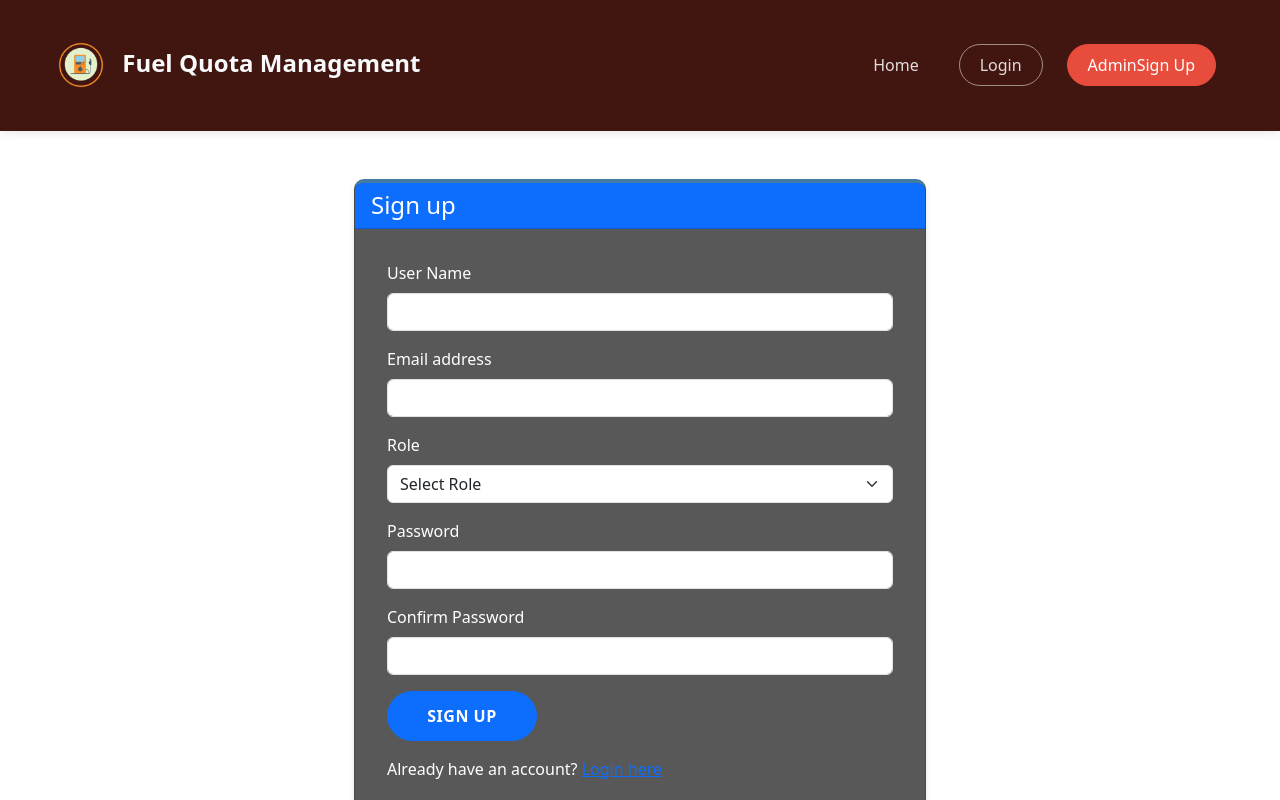
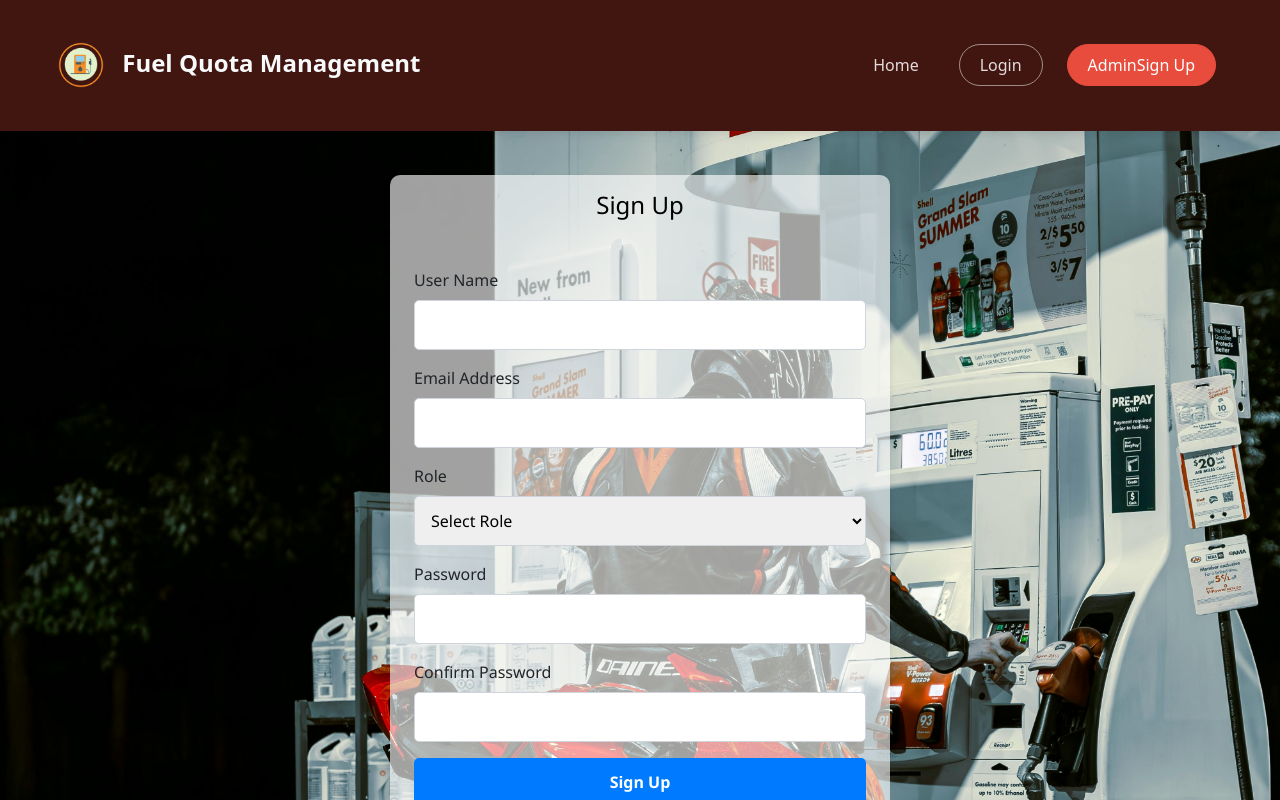
Before and after one commit to Kevi28JM/fuel-quota-management-system, a React (Create React App) app in the folder frontend/: page /signup in a window 1280 px wide. Shown: the top 800 px of the page. Built offline with nearby package versions, Linux system fonts and the light colour scheme.

Commit message:
add the usersignup page and add css

```diff
--- a/frontend/src/pages/signUp.js
+++ b/frontend/src/pages/signUp.js
@@ -1,6 +1,7 @@
 import React, { useState } from 'react';
 import { Link } from 'react-router-dom';
-import { registerUser } from '../services/authServices'; // <-- make sure path is correct
+import { registerUser } from '../services/authServices'; // Ensure the path is correct
+import '../styles/Signup.css'; // Import the CSS file
 
 const Signup = () => {
   const [name, setName] = useState('');
@@ -14,63 +15,61 @@ const Signup = () => {
     e.preventDefault();
 
     if (password !== confirmPassword) {
-      setMessage("Passwords do not match");
+      setMessage('Passwords do not match');
       return;
     }
 
-    const userData = {username: name, email, password, role,
-    };
+    const userData = { username: name, email, password, role };
 
     try {
       const response = await registerUser(userData);
-      setMessage(response.message || "Registered successfully!");
+      setMessage(response.message || 'Registered successfully!');
     } catch (error) {
-      setMessage(error.message || "Registration failed.");
+      setMessage(error.message || 'Registration failed.');
     }
   };
 
   return (
-    <div className="container py-5">
-      <div className="row justify-content-center">
-        <div className="col-md-6">
-          <div className="card">
-            <div className="card-header bg-primary text-white">
-              <h4 className="mb-0">Sign up</h4>
+    <div className="signup-page">
+      <div className="signup-container">
+        <div className="signup-card">
+          <div className="signup-header">
+            <h4>Sign Up</h4>
           </div>
-            <div className="card-body">
-              <form onSubmit={handleSubmit}>
-                <div className="mb-3">
-                  <label htmlFor="name" className="form-label">
+          <div className="signup-body">
+            <form onSubmit={handleSubmit} className="signup-form">
+              <div className="signup-form-group">
+                <label htmlFor="name" className="signup-form-label">
                   User Name
                 </label>
                 <input
                   type="text"
-                    className="form-control"
+                  className="signup-form-control"
                   id="name"
                   value={name}
                   onChange={(e) => setName(e.target.value)}
                   required
                 />
               </div>
-                <div className="mb-3">
-                  <label htmlFor="email" className="form-label">
-                    Email address
+              <div className="signup-form-group">
+                <label htmlFor="email" className="signup-form-label">
+                  Email Address
                 </label>
                 <input
                   type="email"
-                    className="form-control"
+                  className="signup-form-control"
                   id="email"
                   value={email}
                   onChange={(e) => setEmail(e.target.value)}
                   required
                 />
               </div>
-                <div className="mb-3">
-                    <label htmlFor="role" className="form-label">
+              <div className="signup-form-group">
+                <label htmlFor="role" className="signup-form-label">
                   Role
                 </label>
                 <select
-                        className="form-select"
+                  className="signup-form-select"
                   id="role"
                   value={role}
                   onChange={(e) => setRole(e.target.value)}
@@ -81,43 +80,41 @@ const Signup = () => {
                   <option value="stationOwner">Station Owner</option>
                 </select>
               </div>
-                <div className="mb-3">
-                  <label htmlFor="password" className="form-label">
+              <div className="signup-form-group">
+                <label htmlFor="password" className="signup-form-label">
                   Password
                 </label>
                 <input
                   type="password"
-                    className="form-control"
+                  className="signup-form-control"
                   id="password"
                   value={password}
                   onChange={(e) => setPassword(e.target.value)}
                   required
                 />
               </div>
-                <div className="mb-3">
-                  <label htmlFor="confirmPassword" className="form-label">
+              <div className="signup-form-group">
+                <label htmlFor="confirmPassword" className="signup-form-label">
                   Confirm Password
                 </label>
                 <input
                   type="password"
-                    className="form-control"
+                  className="signup-form-control"
                   id="confirmPassword"
                   value={confirmPassword}
                   onChange={(e) => setConfirmPassword(e.target.value)}
                   required
                 />
               </div>
-                <button type="submit" className="btn btn-primary">
+              <button type="submit" className="signup-btn">
                 Sign Up
               </button>
             </form>
-              <div className="mt-3">
+            <div className="signup-footer">
               <p>
-                  Already have an account?{' '}
-                  <Link to="/login">Login here</Link>
+                Already have an account? <Link to="/login">Login here</Link>
               </p>
-              <div className="mt-3 text-danger">{message}</div>
-              </div>
+              <div className="signup-message">{message}</div>
             </div>
           </div>
         </div>
--- /dev/null
+++ b/frontend/src/styles/Signup.css
@@ -0,0 +1,101 @@
+/* General styles for the signup page */
+.signup-page {
+  font-family: 'Segoe UI', Tahoma, Geneva, Verdana, sans-serif;
+  background-image: url('../assets/user1.jpg'); /* Use an absolute path for the public folder */
+  background-size: cover;
+  background-position: center;
+  background-repeat: no-repeat;
+  min-height: 100vh;
+  display: flex;
+  align-items: center;
+  justify-content: center;
+  padding: 2rem;
+}
+
+.signup-container {
+  max-width: 500px;
+  width: 100%;
+}
+
+.signup-card {
+  background: rgba(255, 255, 255, 0.626);
+  border-radius: 10px;
+  box-shadow: 0 4px 6px rgba(0, 0, 0, 0.1);
+  overflow: hidden;
+}
+
+.signup-header {
+  color: rgb(0, 0, 0);
+  padding: 1rem;
+  text-align: center;
+}
+
+.signup-body {
+  padding: 1.5rem;
+}
+
+.signup-form {
+  display: flex;
+  flex-direction: column;
+  gap: 1rem;
+}
+
+.signup-form-group {
+  display: flex;
+  flex-direction: column;
+}
+
+.signup-form-label {
+  font-size: 1rem;
+  font-weight: 500;
+  margin-bottom: 0.5rem;
+}
+
+.signup-form-control,
+.signup-form-select {
+  padding: 0.75rem;
+  font-size: 1rem;
+  border: 1px solid #ced4da;
+  border-radius: 5px;
+  transition: border-color 0.3s ease;
+}
+
+.signup-form-control:focus,
+.signup-form-select:focus {
+  border-color: #007bff;
+  outline: none;
+  box-shadow: 0 0 0 3px rgba(0, 123, 255, 0.25);
+}
+
+.signup-btn {
+  padding: 0.75rem;
+  font-size: 1rem;
+  font-weight: bold;
+  color: white;
+  background-color: #007bff;
+  border: none;
+  border-radius: 5px;
+  cursor: pointer;
+  transition: background-color 0.3s ease, transform 0.2s ease;
+}
+
+.signup-btn:hover {
+  background-color: #0056b3;
+  transform: translateY(-2px);
+}
+
+.signup-btn:active {
+  background-color: #004085;
+  transform: translateY(0);
+}
+
+.signup-footer {
+  margin-top: 1rem;
+  text-align: center;
+}
+
+.signup-message {
+  margin-top: 1rem;
+  font-size: 0.9rem;
+  color: #dc3545; /* Red for error messages */
+}
```
Also changed, not shown: frontend/src/assets/user1.jpg (added). Lines whose indentation alone changed are shown as unchanged.
